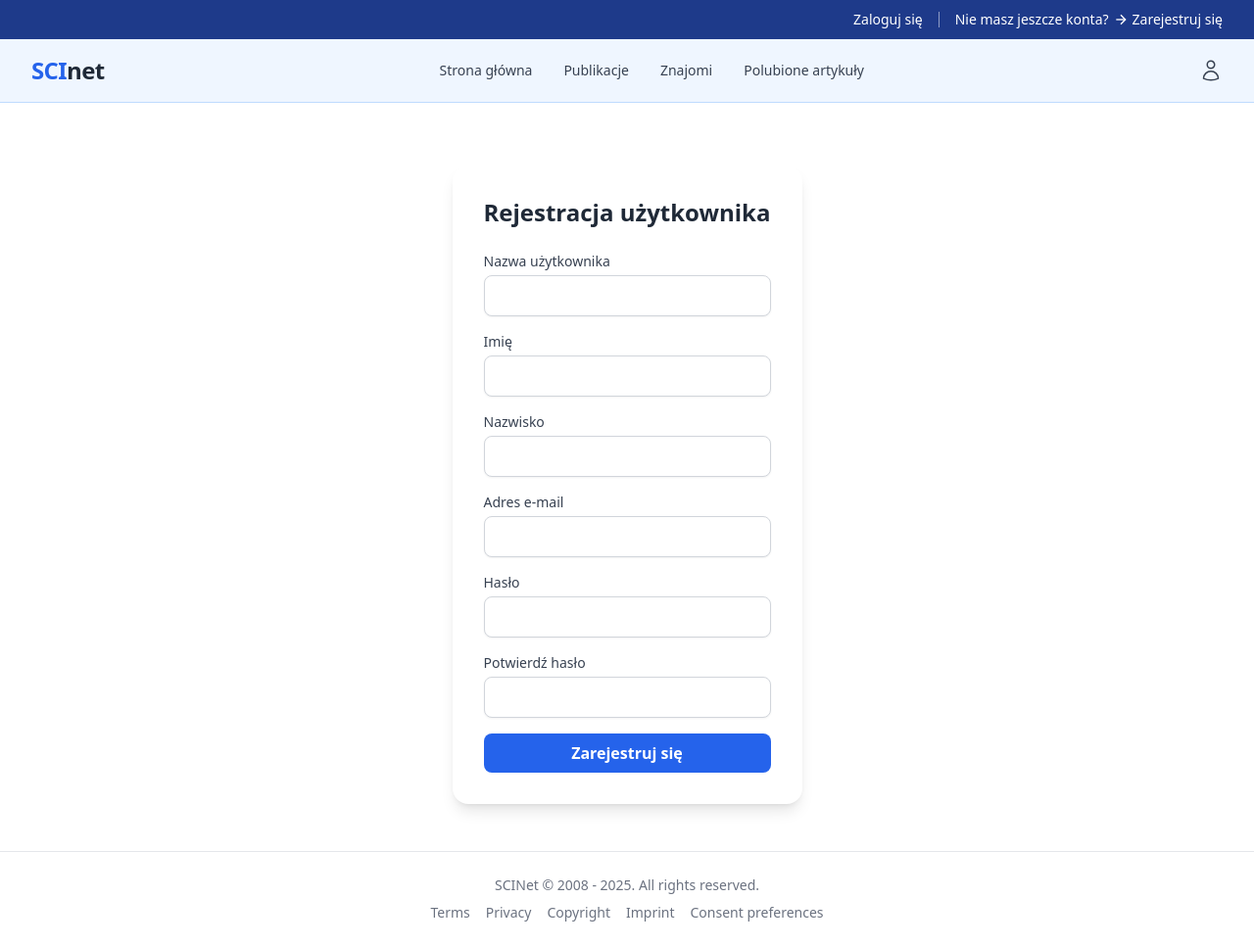
After one commit to FeelGoodEve/merito-2025, a Django app: page /register/ in a window 1280 px wide. The commit adds this page. Shown: the whole page at 98% size. Run offline with Django 5.2, Linux system fonts and the light colour scheme.

Commit message:
dodanie formularza rejestracji uzytkownika dodanie url do przycisku zarejestruj sie dodanie wyposrodkowania formularza przez dynamiczne ustawienie klasy w basic_template.html

```diff
--- a/app_scinet/views/front_pages_view.py
+++ b/app_scinet/views/front_pages_view.py
@@ -15,3 +15,8 @@ def article_page(request, article_id):
     context = {'article': article}
 
     return render(request, 'article.html', context)
+
+def user_register_page(request):
+    return render(request, 'user_register_form.html', {
+        'is_grid_cols_1': True
+    })
--- a/project_app/urls.py
+++ b/project_app/urls.py
@@ -1,9 +1,10 @@
 from django.contrib import admin
 from django.urls import path
-from app_scinet.views.front_pages_view import index_page, article_page
+from app_scinet.views.front_pages_view import index_page, article_page, user_register_page
 
 urlpatterns = [
     path('admin/', admin.site.urls),
     path('', index_page, name='home'),
     path('article/<int:article_id>', article_page, name='article'),
+    path('register/', user_register_page, name='register'),
 ]
--- a/templates/basic_template.html
+++ b/templates/basic_template.html
@@ -10,7 +10,7 @@
 <body class="bg-white">
 <!-- Pasek nawigacyjny -->
 {% include 'nav.html' %}
-<main class="max-w-7xl mx-auto p-4 md:p-6 grid grid-cols-1 lg:grid-cols-3 gap-6">
+<main class="max-w-7xl mx-auto p-4 md:p-6 grid grid-cols-1 gap-6 {% if is_grid_cols_1 %}grid-cols-1{% else %}grid-cols-1 lg:grid-cols-3{% endif %}">
     {% block content %}{% endblock %}
 </main>
 {% include 'footer.html' %}
--- a/templates/nav.html
+++ b/templates/nav.html
@@ -4,7 +4,7 @@
 
             <a href="#" class="hover:text-gray-100">Zaloguj się</a>
             <span class="h-4 w-px bg-white/50"></span>
-            <a href="#" class="flex items-center space-x-1 hover:text-gray-100">
+            <a href="{% url 'register' %}" class="flex items-center space-x-1 hover:text-gray-100">
                 <span>Nie masz jeszcze konta?</span>
                 <svg class="size-4" xmlns="http://www.w3.org/2000/svg" fill="none" viewBox="0 0 24 24"
                      stroke="currentColor" stroke-width="2">
--- /dev/null
+++ b/templates/user_register_form.html
@@ -0,0 +1,61 @@
+{% extends 'basic_template.html' %}
+{% load static %}
+{% block content %}
+<div class="max-w-md mx-auto mt-10 bg-white p-8 rounded-2xl shadow-lg">
+  <h2 class="text-2xl font-bold text-gray-800 mb-6 text-center">Rejestracja użytkownika</h2>
+  <form method="POST" class="space-y-4">
+    <!-- CSRF token (jeśli używasz Django) -->
+    {% csrf_token %}
+
+    <!-- Nazwa użytkownika -->
+    <div>
+      <label for="username" class="block text-sm font-medium text-gray-700">Nazwa użytkownika</label>
+      <input type="text" id="username" name="username" required
+             class="mt-1 block w-full px-4 py-2 border border-gray-300 rounded-lg shadow-sm focus:ring-blue-500 focus:border-blue-500">
+    </div>
+
+    <!-- Imię -->
+    <div>
+      <label for="first_name" class="block text-sm font-medium text-gray-700">Imię</label>
+      <input type="text" id="first_name" name="first_name" required
+             class="mt-1 block w-full px-4 py-2 border border-gray-300 rounded-lg shadow-sm focus:ring-blue-500 focus:border-blue-500">
+    </div>
+
+    <!-- Nazwisko -->
+    <div>
+      <label for="last_name" class="block text-sm font-medium text-gray-700">Nazwisko</label>
+      <input type="text" id="last_name" name="last_name" required
+             class="mt-1 block w-full px-4 py-2 border border-gray-300 rounded-lg shadow-sm focus:ring-blue-500 focus:border-blue-500">
+    </div>
+
+    <!-- E-mail -->
+    <div>
+      <label for="email" class="block text-sm font-medium text-gray-700">Adres e-mail</label>
+      <input type="email" id="email" name="email" required
+             class="mt-1 block w-full px-4 py-2 border border-gray-300 rounded-lg shadow-sm focus:ring-blue-500 focus:border-blue-500">
+    </div>
+
+    <!-- Hasło -->
+    <div>
+      <label for="password1" class="block text-sm font-medium text-gray-700">Hasło</label>
+      <input type="password" id="password1" name="password1" required
+             class="mt-1 block w-full px-4 py-2 border border-gray-300 rounded-lg shadow-sm focus:ring-blue-500 focus:border-blue-500">
+    </div>
+
+    <!-- Potwierdzenie hasła -->
+    <div>
+      <label for="password2" class="block text-sm font-medium text-gray-700">Potwierdź hasło</label>
+      <input type="password" id="password2" name="password2" required
+             class="mt-1 block w-full px-4 py-2 border border-gray-300 rounded-lg shadow-sm focus:ring-blue-500 focus:border-blue-500">
+    </div>
+
+    <!-- Submit -->
+    <div>
+      <button type="submit"
+              class="w-full bg-blue-600 hover:bg-blue-700 text-white font-semibold py-2 px-4 rounded-lg transition">
+        Zarejestruj się
+      </button>
+    </div>
+  </form>
+</div>
+{% endblock %}
```
Also changed, not shown: app_scinet/forms.py (added, +19 -0 lines), static/css/tailwind.css.
